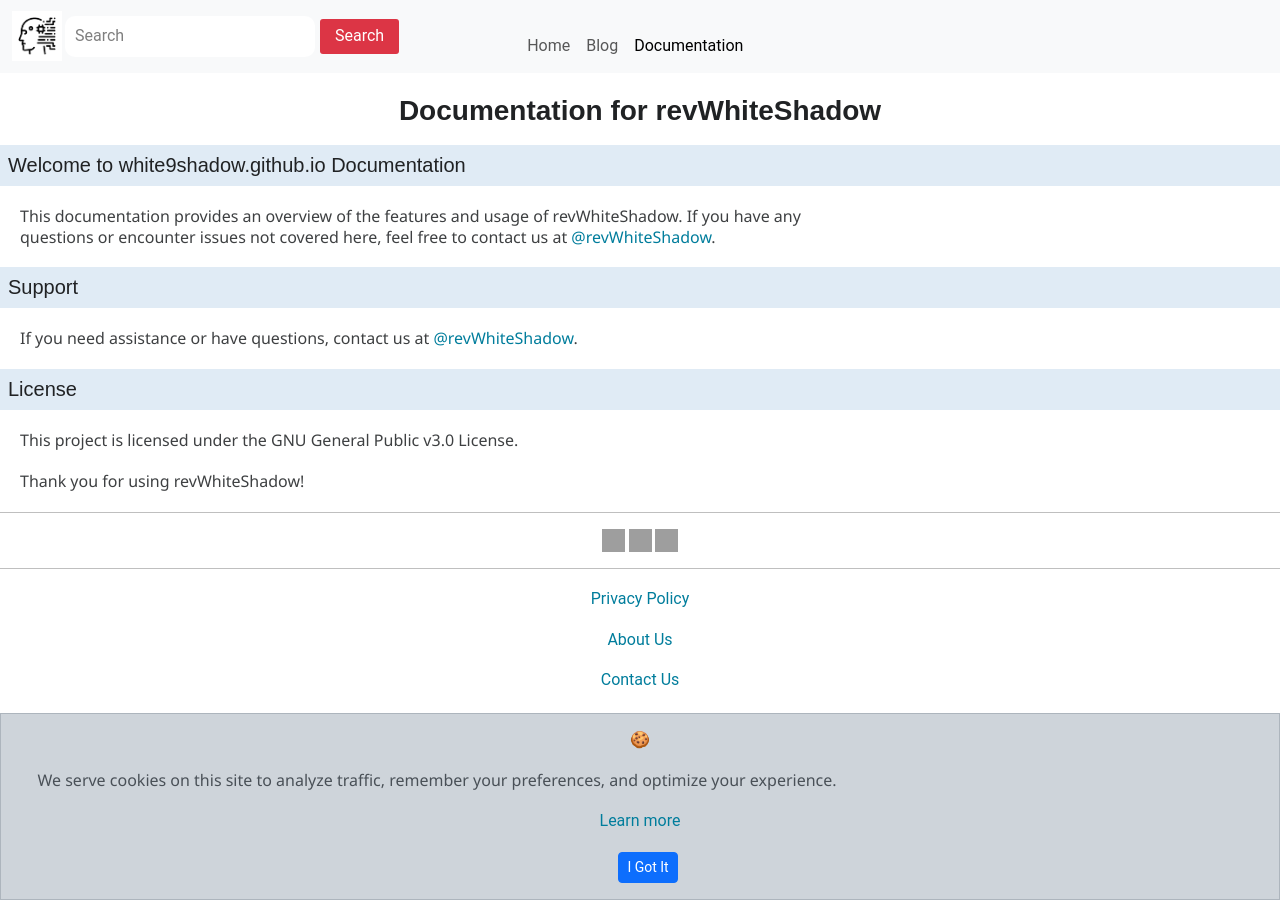
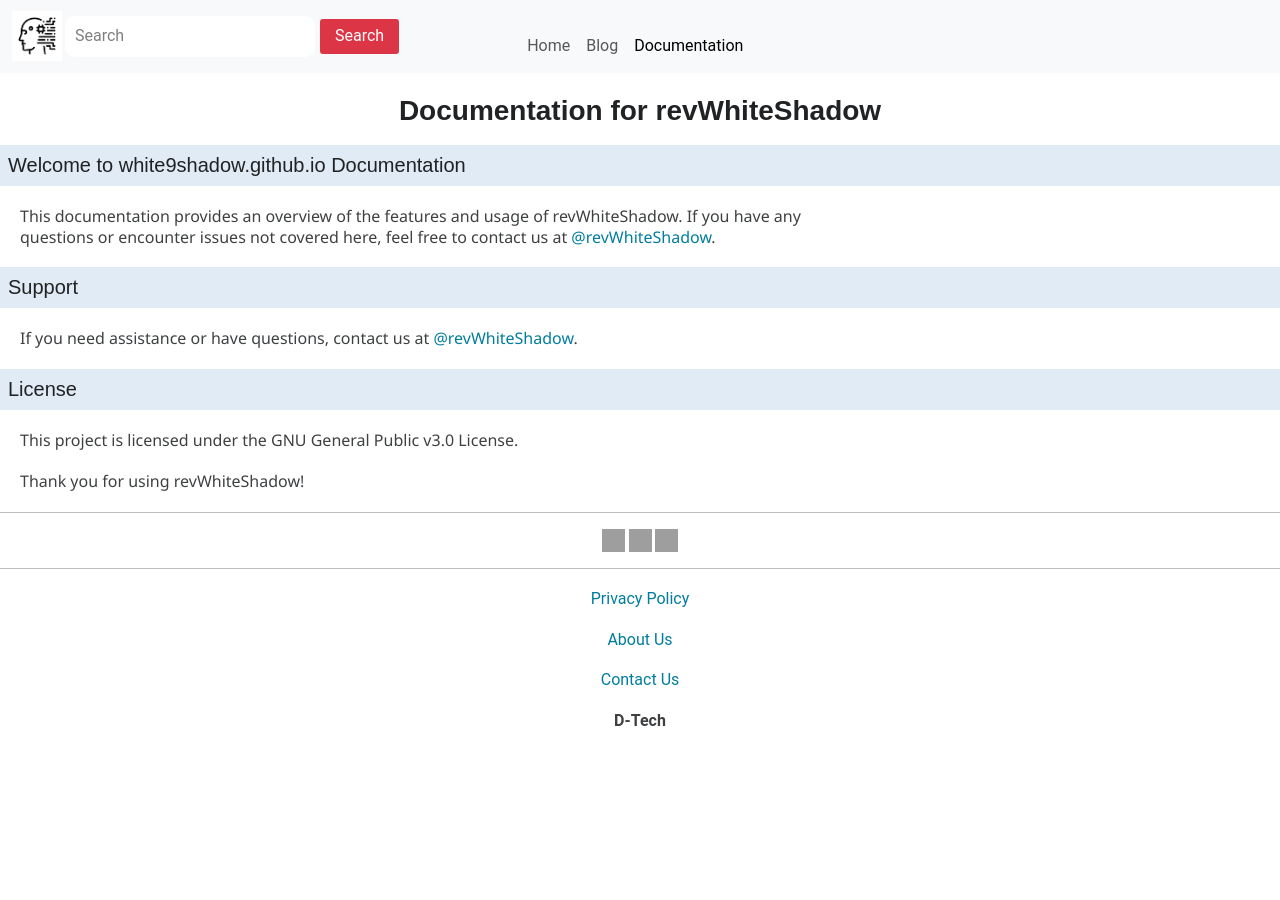
Before and after one commit to D-Techwsp/D-Techwsp.github.io, a Jekyll site: the page built from documentation.html, in a window 1280 px wide. Built offline with Jekyll 4.4.1, drawn with Linux system fonts in a browser that asks for light colours; some web fonts are replaced; grey boxes are pictures that could not be loaded.

Commit message:
Update footerr.html

```diff
--- a/_includes/footerr.html
+++ b/_includes/footerr.html
@@ -29,6 +29,6 @@
 
 	<p><div class="MID"><a href="/about-us.html">About Us</a></div></p>
 <p><div class="MID"><a href="/contact-us.html">Contact Us</a></div></p>
-	<p><div class="MID"><b> Deku </b></div></p>
+	<p><div class="MID"><b>D-Tech </b></div></p>
 <p></p>
 </footer>
```
